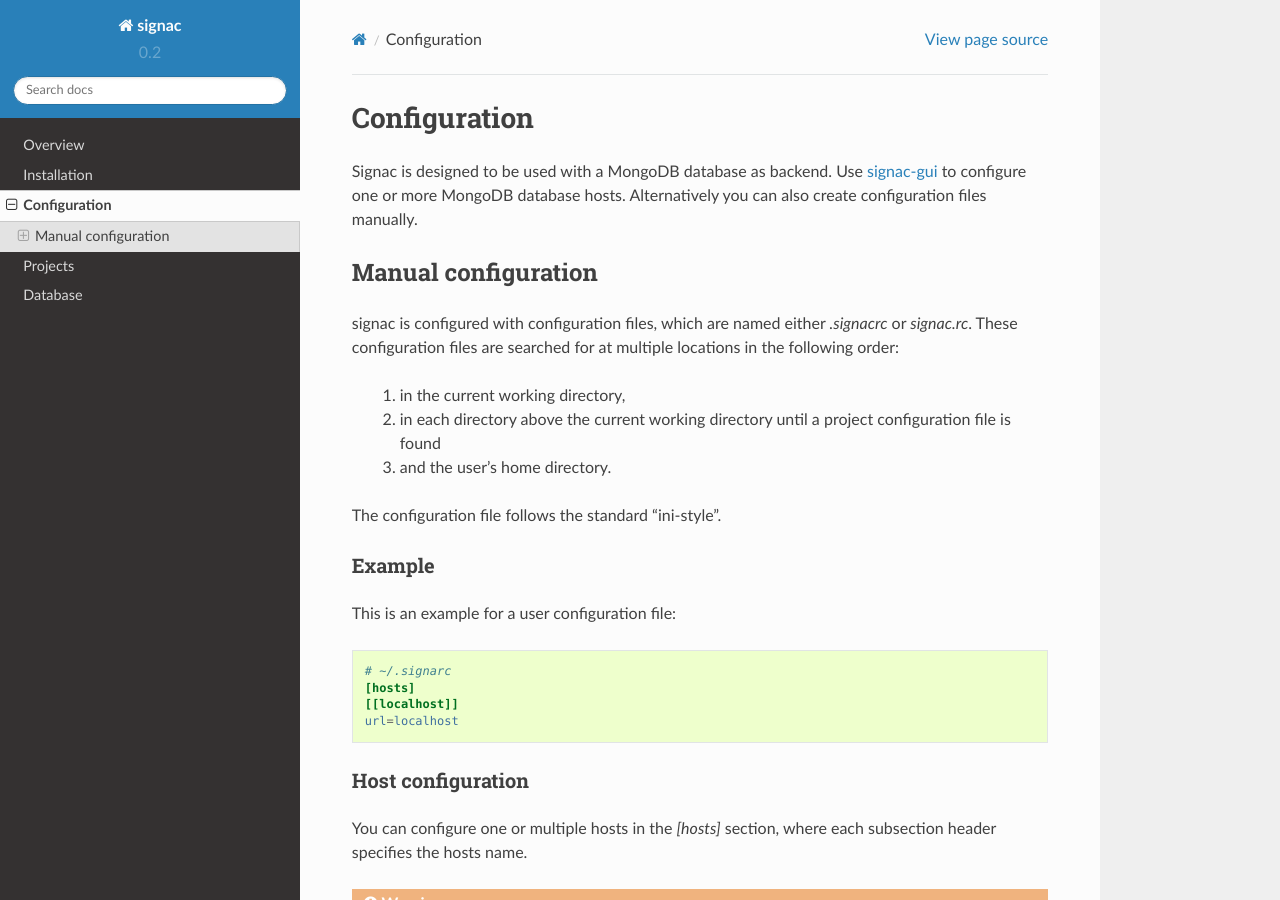
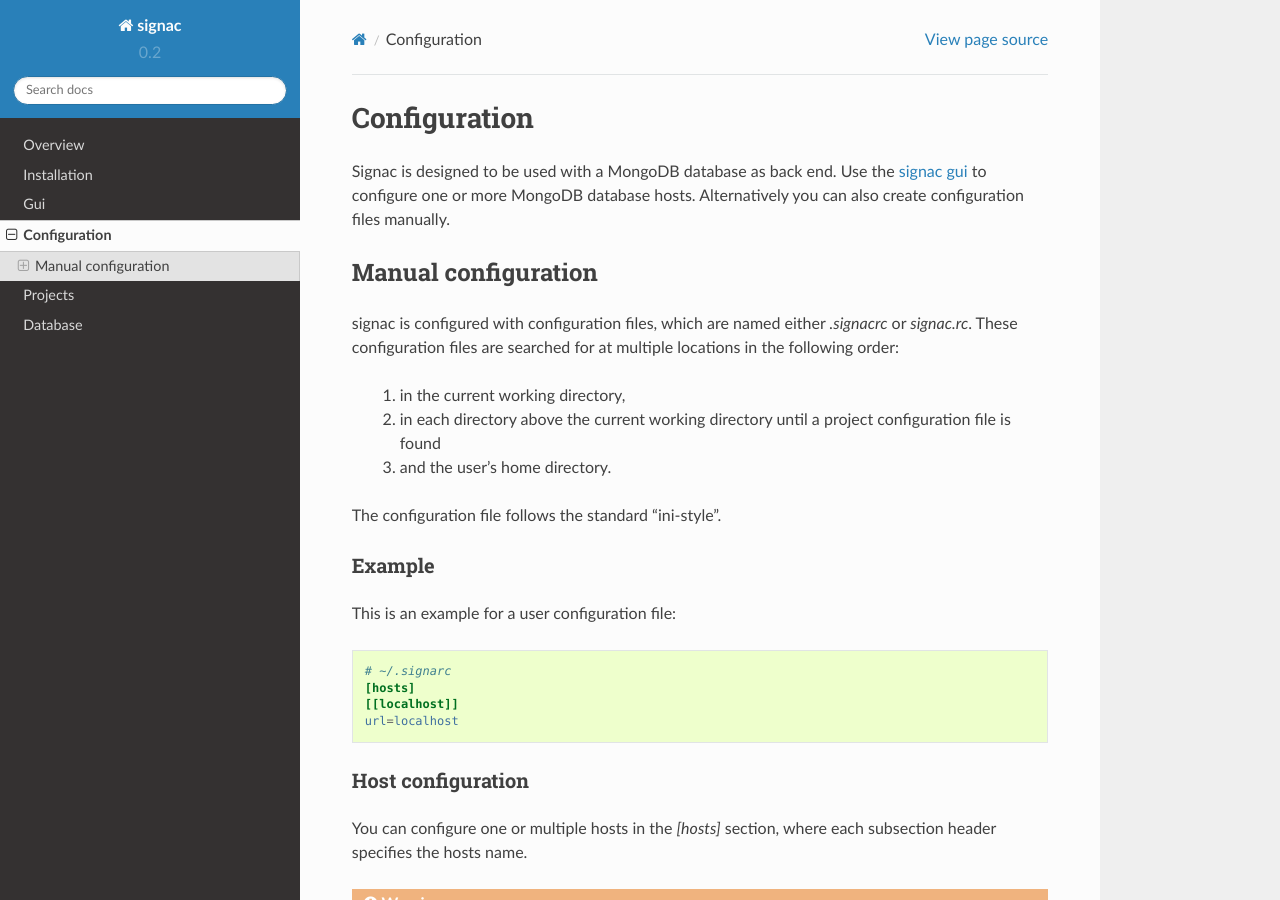
Before and after one commit to glotzerlab/signac, a Sphinx documentation site: the page built from doc/configuration.rst, in a window 1280 px wide and 900 px high. Built offline with Sphinx 7.4.7 and the Read the Docs theme 2.0.0, drawn with Linux system fonts in a browser that asks for light colours.

Commit message:
Add documentation for the GUI.

```diff
--- a/doc/conf.py
+++ b/doc/conf.py
@@ -22,6 +22,8 @@ from unittest.mock import MagicMock
 class Mock(MagicMock):
     @classmethod
     def __getattr__(cls, name):
+        if name == '_mock_methods':
+            return []
         return Mock()
 
 MOCK_MODULES = ['pymongo', 'mpi4py', 'networkx']
--- a/doc/configuration.rst
+++ b/doc/configuration.rst
@@ -2,8 +2,8 @@
 Configuration
 =============
 
-Signac is designed to be used with a MongoDB database as backend.
-Use signac-gui_ to configure one or more MongoDB database hosts.
+Signac is designed to be used with a MongoDB database as back end.
+Use the :doc:`signac gui <gui>` to configure one or more MongoDB database hosts.
 Alternatively you can also create configuration files manually.
 
 .. _signac-gui: https://bitbucket.org/glotzer/signac-gui
--- a/doc/index.rst
+++ b/doc/index.rst
@@ -16,6 +16,7 @@ Contents:
 
    overview
    installation
+   gui
    configuration
    projects
    database
```
Also changed, not shown: doc/gui.rst (added, +21 -0 lines).
